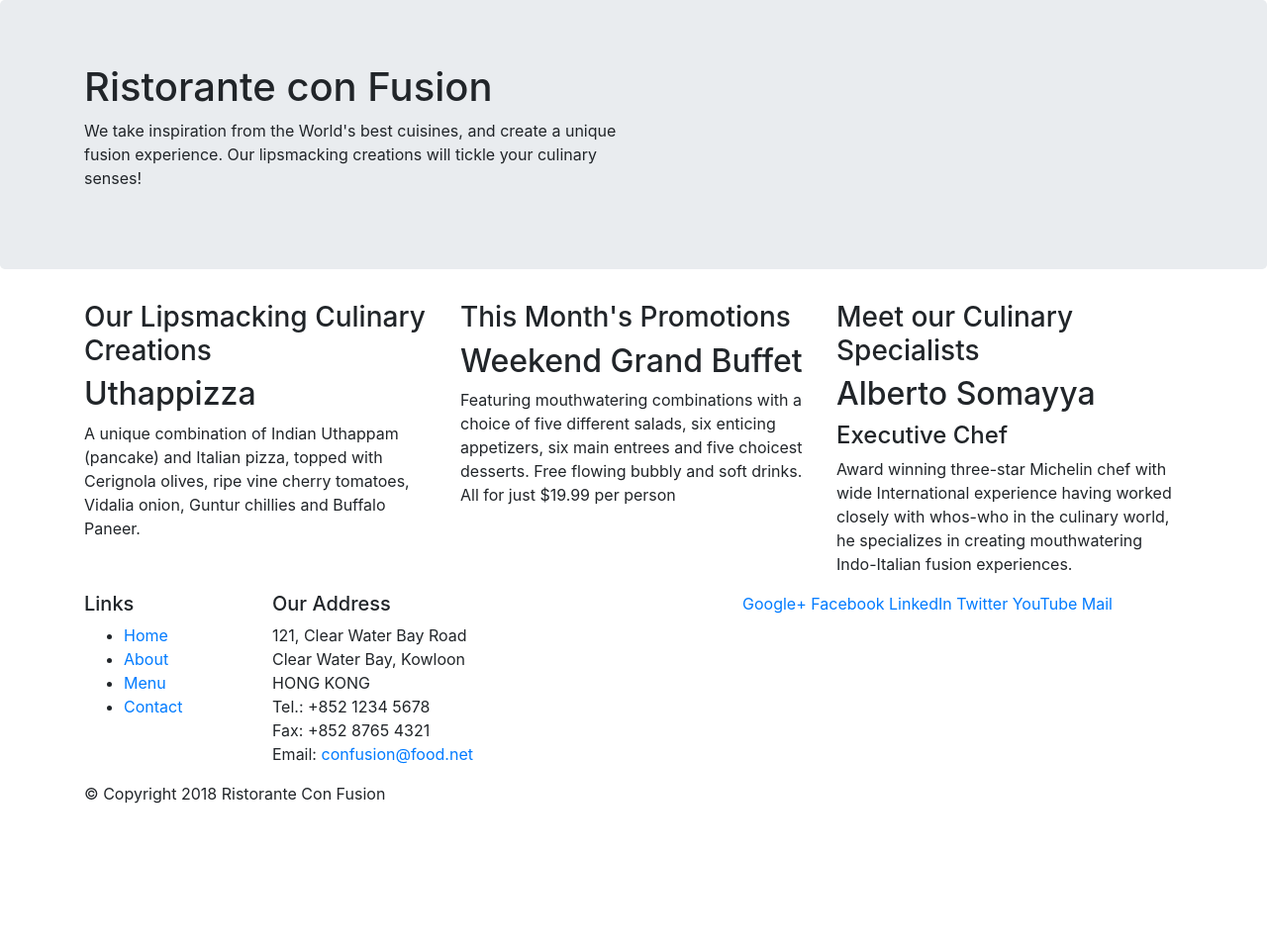
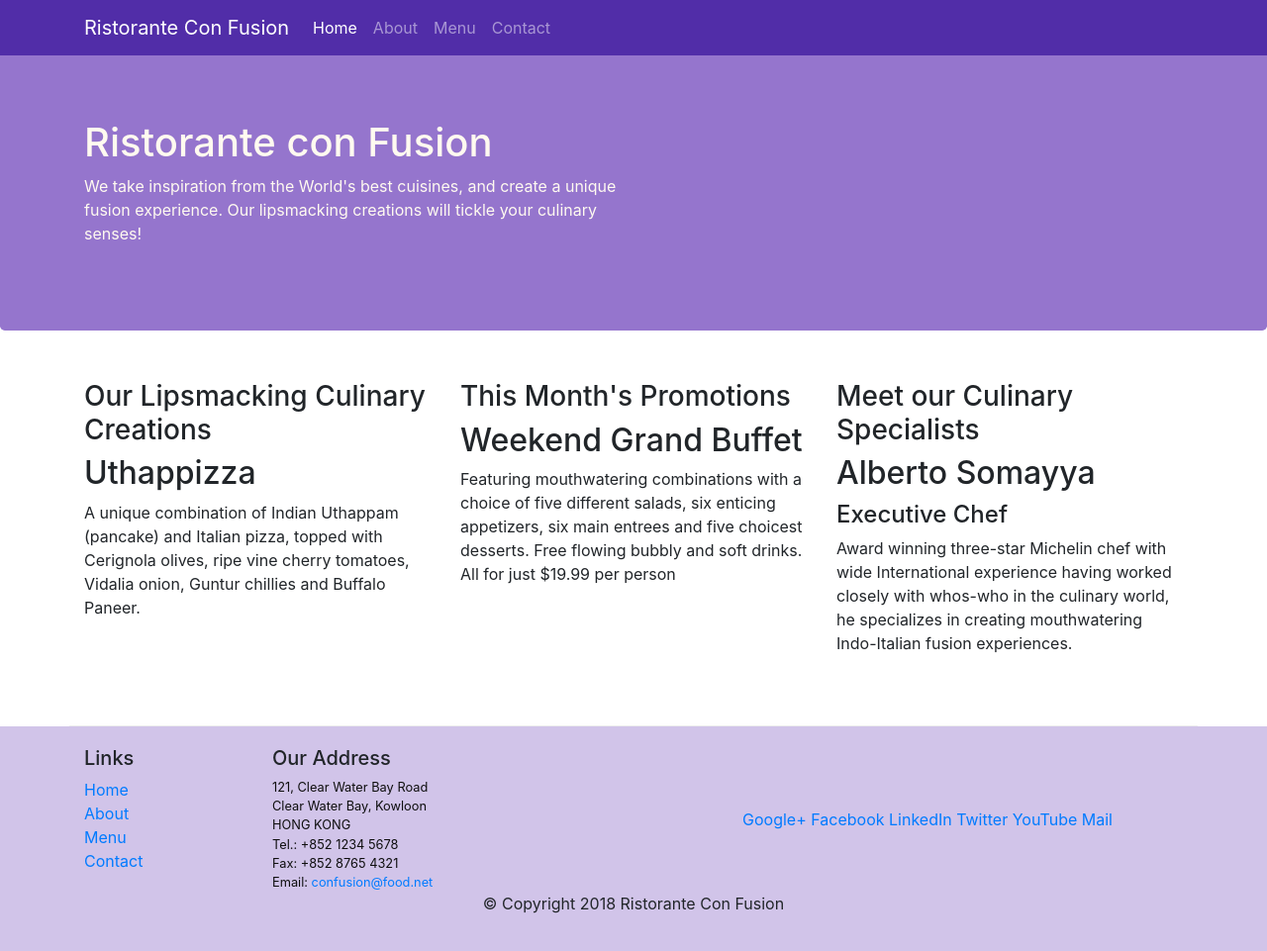
Before and after one commit to lamquocvinh/boostrap, a website: page index.html in a window 1280 px wide. Shown: the whole page at 99% size. Before the commit the page ends 830 px from the top, so only its background shows below. Drawn offline with nearby package versions, Linux system fonts and the light colour scheme.

Commit message:
hoc bootstrap

```diff
--- /dev/null
+++ b/CSS/styles.css
@@ -0,0 +1,38 @@
+		.row-header{
+    	    margin:0px auto;
+    	    padding:0px;
+    	}
+
+    	.row-content {
+    	    margin:0px auto;
+    	    padding: 50px 0px 50px 0px;
+    	    border-bottom: 1px ridge;
+    	    min-height:400px;
+    	}
+
+    	.footer{
+    	    background-color: #D1C4E9;
+    	    margin:0px auto;
+    	    padding: 20px 0px 20px 0px;
+    	}
+
+		.jumbotron {
+			padding:70px 30px 70px 30px;
+		    margin:0px auto;
+		    background: #9575CD ;
+		    color:floralwhite;
+		}
+
+		address{
+		    font-size:80%;
+		    margin:0px;
+		    color:#0f0f0f;
+		}
+			body{
+			padding:50px 0px 0px 0px;
+			z-index:0;
+		}
+
+		.navbar-dark {
+			background-color: #512DA8;
+		}
--- a/index.html
+++ b/index.html
@@ -2,27 +2,47 @@
 <html lang="en">
 
 <head>
-
     <!-- Required meta tags always come first -->
     <meta charset="utf-8">
     <meta name="viewport" content="width=device-width, initial-scale=1, shrink-to-fit=no">
     <meta http-equiv="x-ua-compatible" content="ie=edge">
     <!-- Bootstrap CSS -->
     <link rel="stylesheet" href="node_modules/bootstrap/dist/css/bootstrap.min.css">
-
+    <link href="css/styles.css" rel="stylesheet">
     <title>Ristorante Con Fusion</title>
 </head>
 
 <body>
 
     <header class="jumbotron">
+        <nav class="navbar navbar-dark navbar-expand-sm fixed-top">
+
+            <div class="container">
+                <a class="navbar-brand" href="#">Ristorante Con Fusion</a>
+                <div class="collapse navbar-collapse" id="Navbar">
+                    <ul class="navbar-nav mr-auto">
+                        <li class="nav-item active"><a class="nav-link" href="#">Home</a></li>
+                        <li class="nav-item"><a class="nav-link" href="./aboutus.html">About</a></li>
+                        <li class="nav-item"><a class="nav-link" href="#">Menu</a></li>
+                        <li class="nav-item"><a class="nav-link" href="#">Contact</a></li>
+                    </ul>
+                </div>
+            </div>
+            <button class="navbar-toggler" type="button" data-toggle="collapse" data-target="#Navbar">
+                <span class="navbar-toggler-icon"></span>
+            </button>
+        </nav>
+
         <div class="container">
             <div class="row">
+                <div class="row row-header">
                     <div class="col-12 col-sm-6">
                         <h1>Ristorante con Fusion</h1>
-                    <p>We take inspiration from the World's best cuisines, and create a unique fusion experience. Our lipsmacking creations will tickle your culinary senses!</p>
+                        <p>We take inspiration from the World's best cuisines, and create a unique fusion experience.
+                            Our lipsmacking creations will tickle your culinary senses!</p>
                     </div>
                     <div>
+                    </div>
                 </div>
             </div>
         </div>
@@ -30,13 +50,15 @@
 
     <div class="container">
         <div class="row">
+            <div class="row row-content align-self-center">
                 <div class="col-12 col-sm-4 col-md-4">
                     <div>
                         <h3>Our Lipsmacking Culinary Creations</h3>
                     </div>
                     <div>
                         <h2>Uthappizza</h2>
-                <p>A unique combination of Indian Uthappam (pancake) and Italian pizza, topped with Cerignola olives, ripe vine cherry tomatoes, Vidalia onion, Guntur chillies and Buffalo Paneer.</p>
+                        <p>A unique combination of Indian Uthappam (pancake) and Italian pizza, topped with Cerignola
+                            olives, ripe vine cherry tomatoes, Vidalia onion, Guntur chillies and Buffalo Paneer.</p>
                     </div>
                 </div>
 
@@ -47,7 +69,9 @@
                     </div>
                     <div>
                         <h2>Weekend Grand Buffet</h2>
-                <p>Featuring mouthwatering combinations with a choice of five different salads, six enticing appetizers, six main entrees and five choicest desserts. Free flowing bubbly and soft drinks. All for just $19.99 per person </p>
+                        <p>Featuring mouthwatering combinations with a choice of five different salads, six enticing
+                            appetizers, six main entrees and five choicest desserts. Free flowing bubbly and soft
+                            drinks. All for just $19.99 per person </p>
                     </div>
                 </div>
 
@@ -58,24 +82,25 @@
                     <div>
                         <h2>Alberto Somayya</h2>
                         <h4>Executive Chef</h4>
-                <p>Award winning three-star Michelin chef with wide International experience having worked closely with whos-who in the culinary world, he specializes in creating mouthwatering Indo-Italian fusion experiences. </p>
+                        <p>Award winning three-star Michelin chef with wide International experience having worked
+                            closely with whos-who in the culinary world, he specializes in creating mouthwatering
+                            Indo-Italian fusion experiences. </p>
+                    </div>
                 </div>
             </div>
         </div>
     </div>
 
-
-    <footer>
+    <footer class="footer">
         <div class="container">
             <div class="row">
                 <div class="col-4 col-sm-2">
                     <h5>Links</h5>
-                    <ul>
+                    <ul class="list-unstyled">
                         <li><a href="#">Home</a></li>
                         <li><a href="#">About</a></li>
                         <li><a href="#">Menu</a></li>
                         <li><a href="#">Contact</a></li>
-                    </ul>
                 </div>
                 <div class="col-7 col-sm-5">
                     <h5>Our Address</h5>
@@ -88,7 +113,7 @@
                         Email: <a href="mailto:confusion@food.net">confusion@food.net</a>
                     </address>
                 </div>
-                <div class="col-7 col-sm-5">
+                <div class="col-7 col-sm-5 align-self-center">
                     <div>
                         <a href="http://google.com/+">Google+</a>
                         <a href="http://www.facebook.com/profile.php?id=">Facebook</a>
@@ -99,8 +124,8 @@
                     </div>
                 </div>
             </div>
-           <div>
-                <div>
+            <div class="row justify-content-center">
+                <div class="col-auto">
                     <p>© Copyright 2018 Ristorante Con Fusion</p>
                 </div>
             </div>
@@ -112,4 +137,5 @@
 <script src="node_modules/jquery/dist/jquery.slim.min.js"></script>
 <script src="node_modules/popper.js/dist/umd/popper.min.js"></script>
 <script src="node_modules/bootstrap/dist/js/bootstrap.min.js"></script>
+
 </html>
```
Also changed, not shown: aboutus.html (added, +103 -0 lines). Lines whose indentation alone changed are shown as unchanged.
